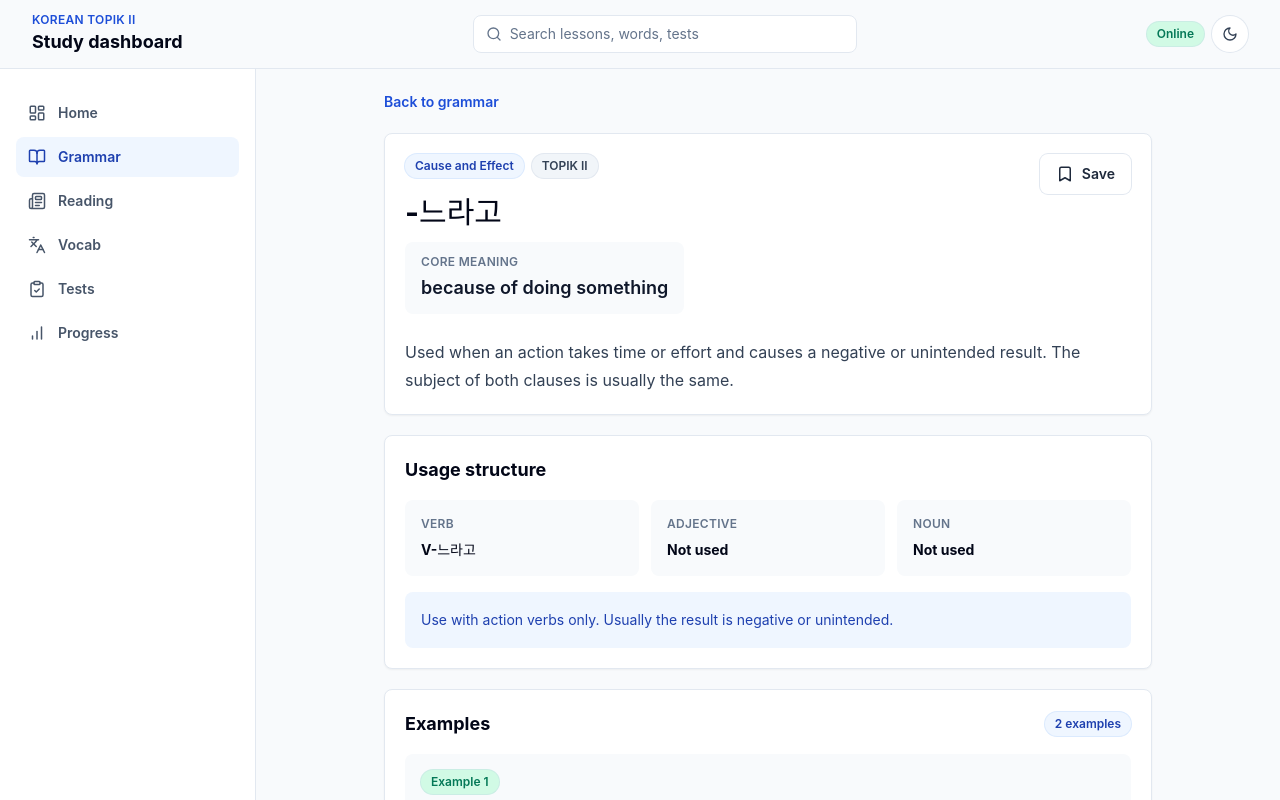
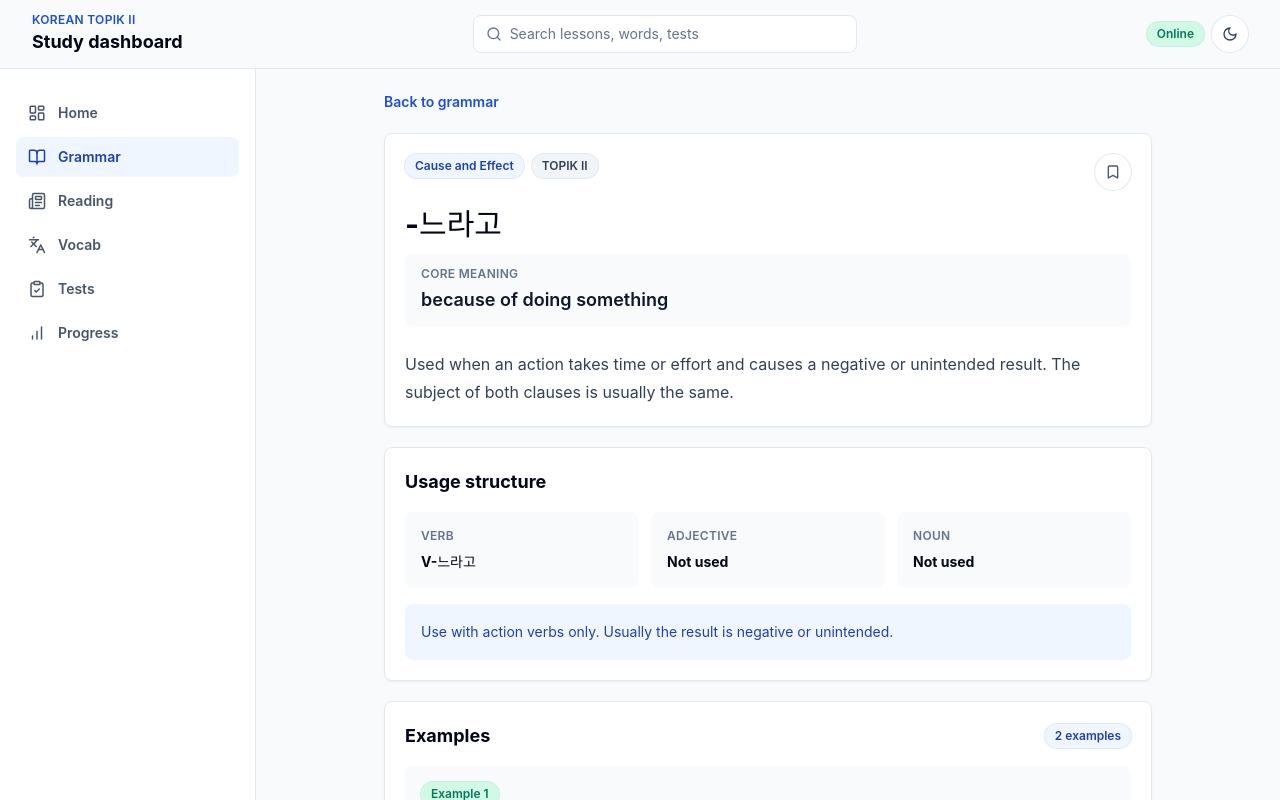
Before and after one commit to Soeng-Channach/study-korean, a React (Vite) app: page /grammar/grammar-001 in a window 1280 px wide. Built offline with nearby package versions, Linux system fonts and the light colour scheme.

Commit message:
Move save action into badges row as an icon-only button

```diff
--- a/src/features/grammar/GrammarDetailPage.jsx
+++ b/src/features/grammar/GrammarDetailPage.jsx
@@ -29,12 +29,25 @@ export default function GrammarDetailPage() {
         Back to grammar
       </Link>
       <Card>
-        <div className="flex flex-col gap-4 sm:flex-row sm:items-start sm:justify-between">
-          <div>
+        <div className="flex items-start justify-between gap-2">
           <div className="flex flex-wrap gap-2">
             <Badge tone="blue">{lesson.category}</Badge>
             <Badge>{lesson.level}</Badge>
             {completed ? <Badge tone="green">Completed</Badge> : null}
+          </div>
+          <button
+            type="button"
+            onClick={() => dispatch({ type: 'toggle-bookmark', id: lesson.id })}
+            aria-label={bookmarked ? 'Remove bookmark' : 'Save grammar lesson'}
+            title={bookmarked ? 'Remove bookmark' : 'Save grammar lesson'}
+            className={
+              bookmarked
+                ? 'inline-flex h-9 w-9 shrink-0 items-center justify-center rounded-full bg-brand-600 text-white shadow-sm ring-1 ring-brand-600 transition hover:bg-brand-700 focus:outline-none focus-visible:ring-2 focus-visible:ring-brand-500 focus-visible:ring-offset-2 dark:focus-visible:ring-offset-slate-900'
+                : 'inline-flex h-9 w-9 shrink-0 items-center justify-center rounded-full bg-white text-slate-600 ring-1 ring-slate-200 transition hover:bg-slate-50 hover:text-brand-600 focus:outline-none focus-visible:ring-2 focus-visible:ring-brand-500 focus-visible:ring-offset-2 dark:bg-slate-900 dark:text-slate-300 dark:ring-slate-700 dark:hover:bg-slate-800 dark:focus-visible:ring-offset-slate-900'
+            }
+          >
+            <Bookmark size={16} fill={bookmarked ? 'currentColor' : 'none'} />
+          </button>
         </div>
         <h2 className="mt-4 text-3xl font-bold text-slate-950 dark:text-white">{lesson.pattern}</h2>
         <div className="mt-3 rounded-lg bg-slate-50 px-4 py-3 dark:bg-slate-800">
@@ -44,15 +57,6 @@ export default function GrammarDetailPage() {
           <p className="mt-1 text-lg font-semibold text-slate-900 dark:text-white">
             {lesson.coreMeaning}
           </p>
-            </div>
-          </div>
-          <Button
-            variant="secondary"
-            icon={Bookmark}
-            onClick={() => dispatch({ type: 'toggle-bookmark', id: lesson.id })}
-          >
-            {bookmarked ? 'Saved' : 'Save'}
-          </Button>
         </div>
         <p className="mt-6 leading-7 text-slate-700 dark:text-slate-300">{lesson.explanation}</p>
       </Card>
```
Lines whose indentation alone changed are shown as unchanged.
